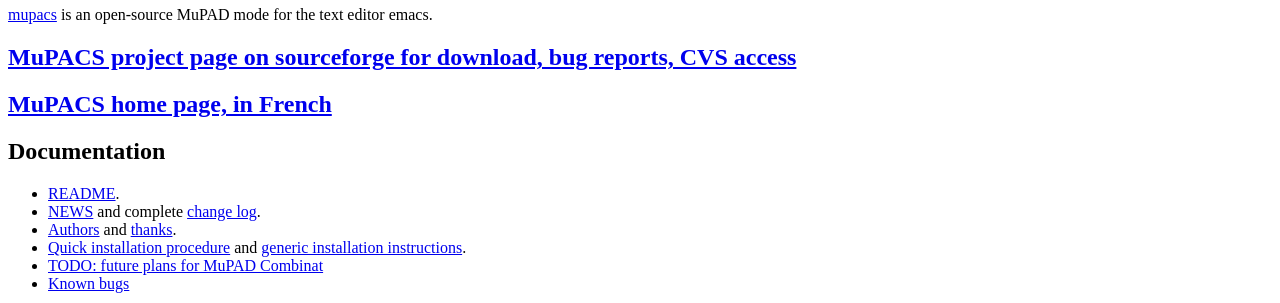
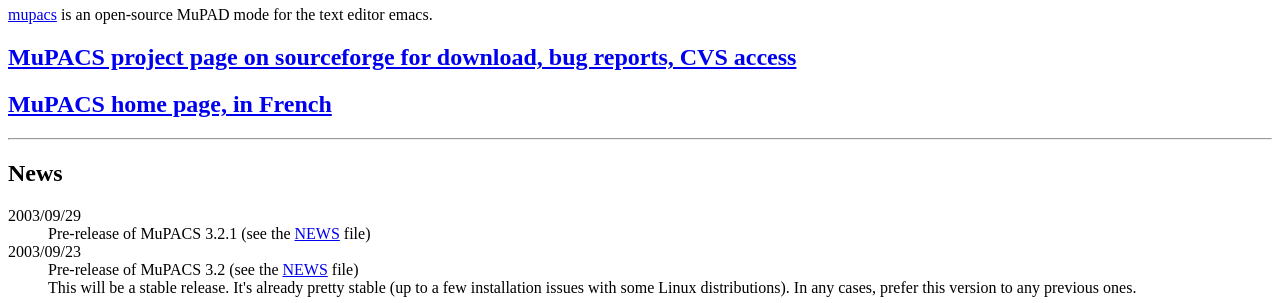
Before and after one commit to emacsattic/mupad, a plain HTML site: page index.html in a window 1280 px wide. Shown: the part 60-363 px from the top of the page. Drawn offline with Linux system fonts and the light colour scheme.

```diff
--- a/index.html
+++ b/index.html
@@ -26,6 +26,18 @@ href="http://www-gat.univ-lille1.fr/~ramare/ServeurPerso/MuPADCombined/PageMuPAD
 href="http://www-gat.univ-lille1.fr/~ramare/ServeurPerso/MuPADCombined/PageMuPAD.html">MuPACS
 home page, in French</a></h2>
 
+<hr>
+<h2><a name="news">News</a></h2>
+<dl><dt>2003/09/29
+    <dd>Pre-release of MuPACS 3.2.1 (see the <a href="NEWS">NEWS</a> file)<br>
+<dt>2003/09/23
+    <dd>Pre-release of MuPACS 3.2 (see the <a href="NEWS">NEWS</a> file)<br>
+        This will be a stable release. It's already pretty stable (up
+	to a few installation issues with some Linux distributions).
+	In any cases, prefer this version to any previous ones.
+</dl>
+
+
 <h2><a name="doc">Documentation</a></h2>
 
 <ul>
```
Also changed, not shown: 1 other file.
